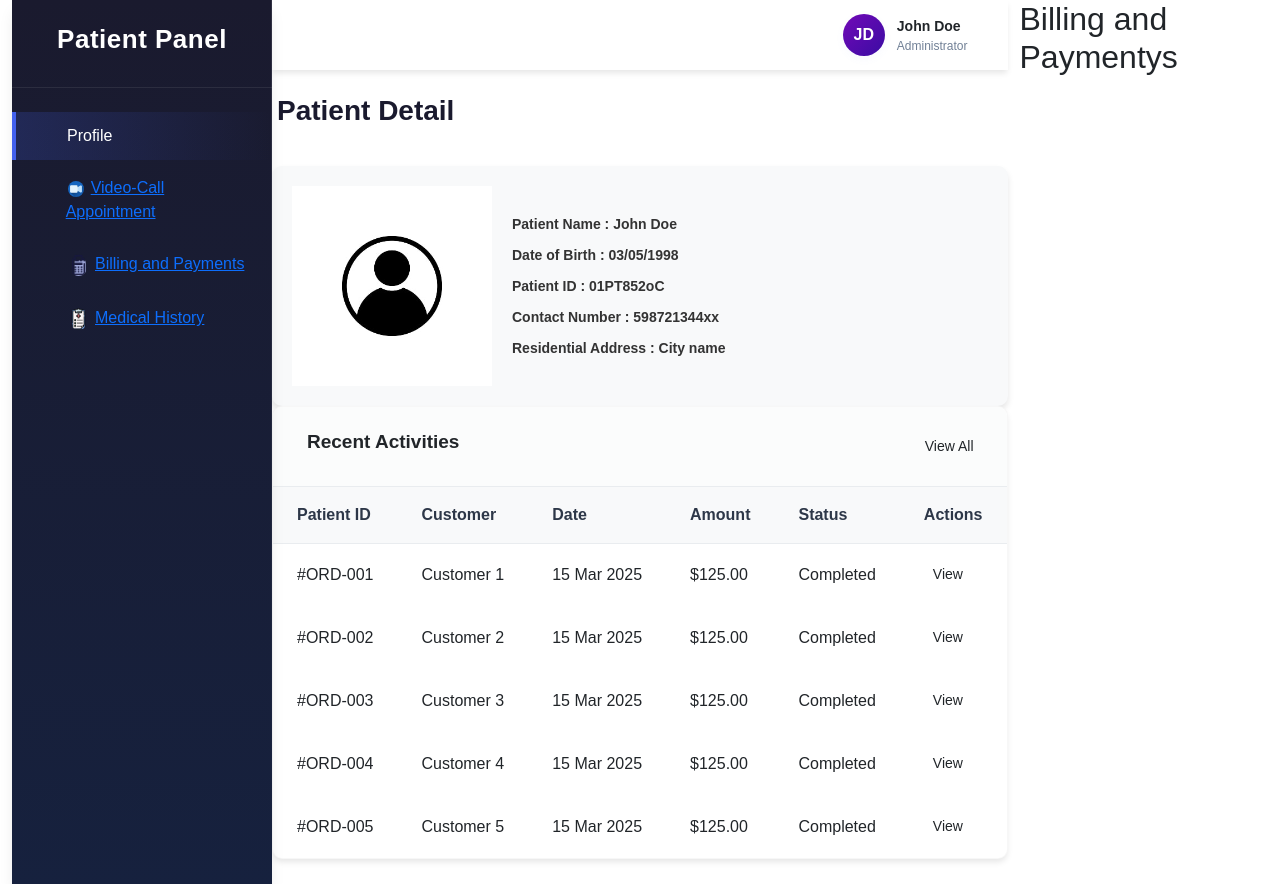
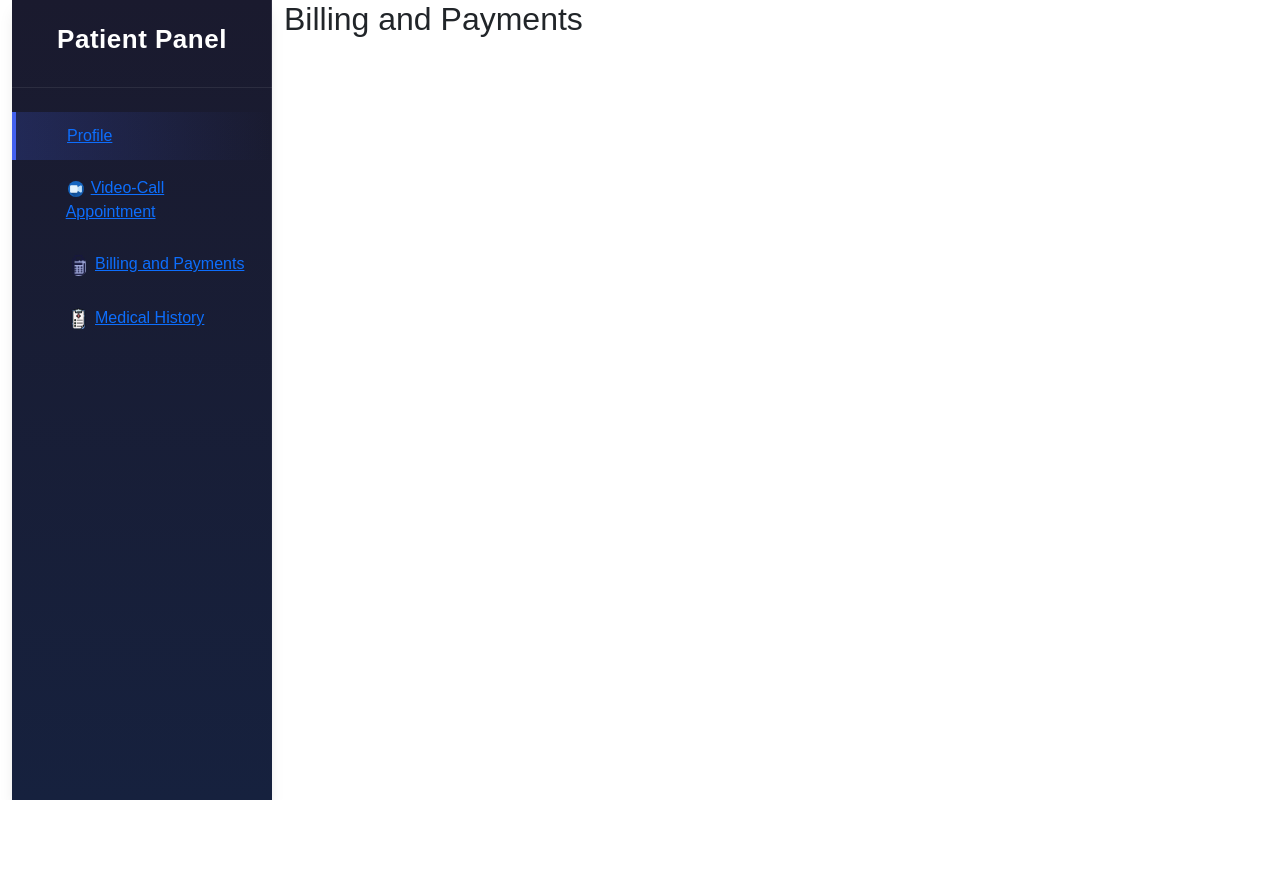
Before and after one commit to PThanushree/HMS-demo, a React (Vite) app: page /Billing in a window 1280 px wide. After the commit the page ends 800 px from the top, so only its background shows below. Built offline with nearby package versions, Linux system fonts and the light colour scheme.

Commit message:
Add route2

```diff
--- a/App.jsx
+++ b/App.jsx
@@ -207,16 +207,19 @@
 
 // export default App;
 
-
 import React from "react";
 import Dashboard from "./src/Dashboard.jsx";
+
 import "bootstrap/dist/css/bootstrap.css";
-import { BrowserRouter,Routes,Route } from "react-router-dom";
 
+import { BrowserRouter, Routes, Route } from "react-router-dom";
 
+import VideoCall from "./src/VideoCall.jsx"; // Ensure correct capitalization
+import Billing from "./src/Billing.jsx";
+import Profile from "./src/Profile.jsx";
+import MedicalHist from "./src/MedicalHist.jsx";
 
-function App()
-{
+function App() {
   return (
     <BrowserRouter>
       <div className="d-flex">
@@ -224,31 +227,18 @@ function App()
           <Dashboard />
         </div>
         <div>
+
           <Routes>
-          {/* <Route path="/" element={<Dashboard />}></Route> */}
-          <Route path="/videoCall" element={<videoCall/>}></Route>
-          <Route path="/Billing" element={<Billing />}></Route>
-          <Route path="/medicalHist" element={<MedicalHist />}></Route>
+          <Route path="/" element={<Profile/>} />
+            <Route path="/videoCall" element={<VideoCall />} />{" "}
+            {/* Correct capitalization */}
+            <Route path="/Billing" element={<Billing />} />
+            <Route path="/medicalHist" element={<MedicalHist />} />
           </Routes>
         </div>
       </div>
     </BrowserRouter>
   );
 }
+
 export default App;
-
-
-function videoCall()
-{
-  return <h2>videoCall Appointment</h2>
-}
-
-function Billing()
-{
-  return <h2>Billing and Paymentys</h2>
-}
-
-function MedicalHist()
-{
-  return <h2>Medical History and Records</h2>
-}
--- /dev/null
+++ b/src/Billing.jsx
@@ -0,0 +1,9 @@
+import React from "react";
+
+function Billing()
+{
+  return (
+    <h2>Billing and Payments</h2>
+  );
+}
+export default Billing;
--- a/src/Dashboard.jsx
+++ b/src/Dashboard.jsx
@@ -7,6 +7,8 @@ import Bill from "./assets/billing-machine.png";
 import Checkup from "./assets/medical-checkup.png";
 import Profile from "./assets/profile-icon.png.jpg";
 import "./Dashboard.css";
+import videoCall from "./VideoCall.jsx";
+import Billing from "./Billing.jsx";
 
 function Dashboard() {
   return (
@@ -17,11 +19,12 @@ function Dashboard() {
           <h1>Patient Panel</h1>
         </div>
         <div className="nav-menu">
-          {/* <Link to="/"></Link> */}
+          <Link to="/">
           <div className="nav-item active">
             <i className="fas fa-chart-pie"></i>
             <span>Profile</span>
           </div>
+          </Link>
 
           <Link to="/videoCall">
             <div className="nav-item">
@@ -34,9 +37,7 @@ function Dashboard() {
             </div>
           </Link>
 
-
           <Link to="/Billing">
-
             <div className="nav-item">
               <i className="fas fa-box"></i>
               <span>
@@ -46,7 +47,7 @@ function Dashboard() {
             </div>
           </Link>
 
-<Link to ="/MedicalHist">
+          <Link to="/MedicalHist">
             <div className="nav-item">
               <i className="fas fa-shopping-cart"></i>
               <span>
@@ -60,94 +61,8 @@ function Dashboard() {
       </div>
       {/*Search-bar end*/}
 
-      {/*Header Section */}
-      <div className="header">
-
-        <div className="user-profile">
-          <div className="profile-img">JD</div>
-          <div className="user-info">
-            <div className="user-name">John Doe</div>
-            <div className="user-role">Administrator</div>
-          </div> {/*User-info end*/}
-
-        </div>{/*user-profile end*/}
-      </div>{/*header end*/}
 
 
-      {/*Main container*/}
-      <div className="main-content">
-
-        <div className="patient-detail">
-
-        <div className="page-title">
-       <div className="title">Patient Detail</div>
-       </div>
-
-     <div className="patient-content">
-
-       <div><img className="patient-img" src={Profile} /></div>
-
-       <div className="patient-info">
-       <div className="user-name">Patient Name : John Doe</div>
-       <div className="user-dob">Date of Birth : 03/05/1998</div>
-       <div className="user-id">Patient ID : 01PT852oC</div>
-       <div className="user-phno">Contact Number : 598721344xx</div>
-       <div className="user-addr">Residential Address : City name</div>
-       </div>{/*Patient-info end*/}
-
-       </div> {/*psatient-content end*/}
-
-
-       {/*pt-history Table*/}
-
-       <div className="table-card">
-          <div className="card-title">
-           <h3>
-               <i className="fas fa-shopping-bag"></i> Recent Activities
-             </h3>
-             <button className="btn btn-outline btn-sm">
-               <i className="fas fa-eye"></i> View All
-             </button>
-           </div>  {/*card-tilte end*/}
-
-           <table className="data-table">
-             <thead>
-               <tr>
-                 <th>Patient ID</th>
-                 <th>Customer</th>
-                 <th>Date</th>
-                 <th>Amount</th>
-                 <th>Status</th>
-                 <th>Actions</th>
-               </tr>
-             </thead>
-             <tbody>
-               {["#ORD-001", "#ORD-002", "#ORD-003", "#ORD-004", "#ORD-005"].map(
-                 (order, index) => (
-                   <tr key={index}>
-                     <td>{order}</td>
-                     <td>Customer {index + 1}</td>
-                     <td>15 Mar 2025</td>
-                     <td>$125.00</td>
-                     <td>
-                       <span className="status active">
-                         <i className="fas fa-check-circle"></i> Completed
-                       </span>
-                     </td>
-                     <td>
-                       <button className="btn btn-outline btn-sm">
-                         <i className="fas fa-eye"></i> View
-                       </button>
-                     </td>
-                   </tr>
-                 )
-               )}
-             </tbody>
-           </table>
-           </div> {/*table-card end*/}
-
-        </div>
-      </div>
     </div>
   );
 }
--- /dev/null
+++ b/src/MedicalHist.jsx
@@ -0,0 +1,9 @@
+import React from "react";
+
+function MedicalHist()
+{
+  return (
+    <h2>Medical History and Appointments</h2>
+  );
+}
+export default MedicalHist;
--- /dev/null
+++ b/src/Profile.jsx
@@ -0,0 +1,96 @@
+import React from "react";
+import "./Dashboard.css";
+
+
+function Profile() {
+  return (
+    <div>
+      {/* Header Section */}
+      <div className="header">
+        <div className="user-profile">
+          <div className="profile-img">JD</div>
+          <div className="user-info">
+            <div className="user-name">John Doe</div>
+            <div className="user-role">Administrator</div>
+          </div>
+        </div>
+      </div>
+
+      {/* Main Container */}
+      <div className="main-content">
+        <div className="patient-detail">
+          <div className="page-title">
+            <div className="title">Patient Detail</div>
+          </div>
+
+          <div className="patient-content">
+            <div>
+              <img className="patient-img" src={ProfileImg} alt="Patient" />
+            </div>
+
+            <div className="patient-info">
+              <div className="user-name">Patient Name: John Doe</div>
+              <div className="user-dob">Date of Birth: 03/05/1998</div>
+              <div className="user-id">Patient ID: 01PT852oC</div>
+              <div className="user-phno">Contact Number: 598721344xx</div>
+              <div className="user-addr">Residential Address: City Name</div>
+            </div>
+          </div>
+
+          {/* Patient History Table */}
+          <div className="table-card">
+            <div className="card-title">
+              <h3>
+                <i className="fas fa-shopping-bag"></i> Recent Activities
+              </h3>
+              <button className="btn btn-outline btn-sm">
+                <i className="fas fa-eye"></i> View All
+              </button>
+            </div>
+
+            <table className="data-table">
+              <thead>
+                <tr>
+                  <th>Patient ID</th>
+                  <th>Customer</th>
+                  <th>Date</th>
+                  <th>Amount</th>
+                  <th>Status</th>
+                  <th>Actions</th>
+                </tr>
+              </thead>
+              <tbody>
+                {[
+                  "#ORD-001",
+                  "#ORD-002",
+                  "#ORD-003",
+                  "#ORD-004",
+                  "#ORD-005",
+                ].map((order, index) => (
+                  <tr key={index}>
+                    <td>{order}</td>
+                    <td>Customer {index + 1}</td>
+                    <td>15 Mar 2025</td>
+                    <td>$125.00</td>
+                    <td>
+                      <span className="status active">
+                        <i className="fas fa-check-circle"></i> Completed
+                      </span>
+                    </td>
+                    <td>
+                      <button className="btn btn-outline btn-sm">
+                        <i className="fas fa-eye"></i> View
+                      </button>
+                    </td>
+                  </tr>
+                ))}
+              </tbody>
+            </table>
+          </div>
+        </div>
+      </div>
+    </div>
+  );
+}
+
+export default Profile;
--- /dev/null
+++ b/src/VideoCall.jsx
@@ -0,0 +1,9 @@
+import React from "react";
+
+function VideoCall()
+{
+  return (
+    <h2>VideoCall Appointments</h2>
+  );
+}
+export default VideoCall;
```
Lines whose indentation alone changed are shown as unchanged.
